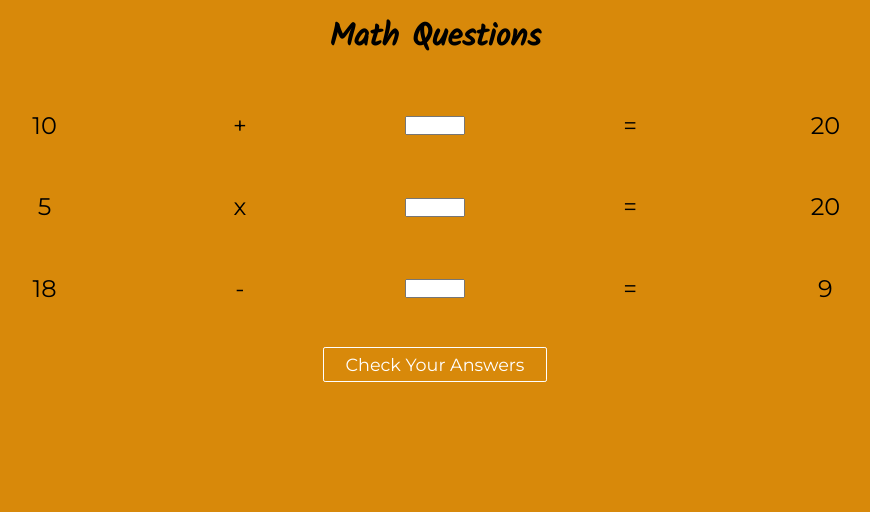
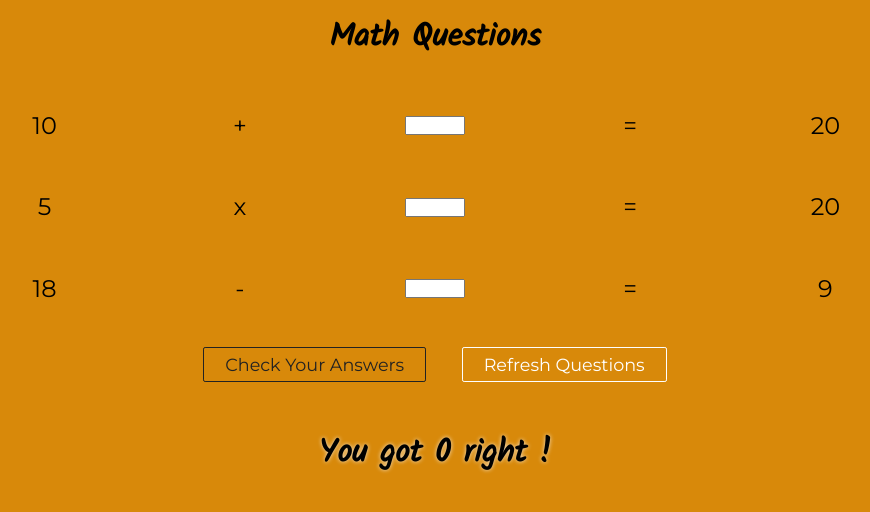
Before and after one commit to grford15/quizz-app, a React (Create React App) app: page /math in a window 1280 px wide. Both pictures are taken after a click on the button "Check Your Answers". Shown: the top 512 px of the page, without its empty margins (205-1075 px from the left). Built offline with nearby package versions, Linux system fonts and the light colour scheme.

Commit message:
added functionality to reveal score

```diff
--- a/src/App.css
+++ b/src/App.css
@@ -14,10 +14,12 @@
   --mainSpacing: 3px;
   --lightShadow: 2px 5px 3px 0px rgba(0, 0, 0, 0.5);
   --darkShadow: 4px 10px 5px 0px rgba(0, 0, 0, 0.5);
+  --bodyFont: 'Montserrat', sans-serif;
+  --displayFont: 'Kalam', cursive;
 }
 
 body {
-  font-family: 'Montserrat', sans-serif;
+  font-family: var(--bodyFont);
   line-height: 1.4;
   background-color: var(--primaryColor);
 }
@@ -25,5 +27,5 @@ body {
 h2 {
   font-size: 2em;
   margin-bottom: 0.75em;
-  font-family: 'Kalam', cursive;
+  font-family: var(--displayFont);
 }
--- a/src/components/MathQuiz.css
+++ b/src/components/MathQuiz.css
@@ -28,17 +28,21 @@
   align-items: center;
 }
 
+.answer-section {
+  text-align: center;
+}
+
 #answer-button {
   display: inline-block;
   padding: 0.35em 1.2em;
-  border: 0.1em solid #ffffff;
+  border: 0.1em solid var(--mainBlack);
   margin: 1em;
   border-radius: 0.12em;
   box-sizing: border-box;
   text-decoration: none;
-  font-family: 'Montserrat', sans-serif;
+  font-family: var(--bodyFont);
   font-weight: 300;
-  color: #ffffff;
+  color: var(--mainBlack);
   text-align: center;
   transition: all 0.2s;
   background-color: var(--primaryColor);
@@ -46,8 +50,8 @@
 }
 
 #answer-button:hover {
-  color: #000000;
-  background-color: #ffffff;
+  color: var(--mainWhite);
+  background-color: var(--mainBlack);
   cursor: pointer;
 }
 
@@ -57,3 +61,40 @@
     margin: 0.4em auto;
   }
 }
+
+#refresh-button {
+  display: inline-block;
+  padding: 0.35em 1.2em;
+  border: 0.1em solid var(--mainWhite);
+  margin: 1em;
+  border-radius: 0.12em;
+  box-sizing: border-box;
+  text-decoration: none;
+  font-family: var(--bodyFont);
+  font-weight: 300;
+  color: var(--mainWhite);
+  text-align: center;
+  transition: all 0.2s;
+  background-color: var(--primaryColor);
+  font-size: 1.1em;
+}
+
+#refresh-button:hover {
+  color: var(--mainBlack);
+  background-color: var(--mainWhite);
+  cursor: pointer;
+}
+
+@media all and (max-width: 30em) {
+   #refresh-button {
+    display: block;
+    margin: 0.4em auto;
+  }
+}
+
+#result {
+  font-family: var(--displayFont);
+  font-size: 2em;
+  margin-top: 1em;
+  text-shadow: #ffffffc2 0px 0px 4px;
+}
--- a/src/components/MathQuiz.js
+++ b/src/components/MathQuiz.js
@@ -9,9 +9,20 @@ class MathQuiz extends React.Component {
   answerQuestions = (e) => {
     e.preventDefault();
     console.log('Click !');
+    this.setState({
+      answered: true,
+    });
+  };
+
+  refreshQuestions = (e) => {
+    e.preventDefault();
+    this.setState({
+      answered: false,
+    });
   };
 
   render() {
+    const { answered } = this.state;
     return (
       <div className="math-container">
         <h2>Math Questions</h2>
@@ -42,6 +53,10 @@ class MathQuiz extends React.Component {
           <button onClick={this.answerQuestions} id="answer-button">
             Check Your Answers
           </button>
+          <button onClick={this.refreshQuestions} id="refresh-button">
+            Refresh Questions
+          </button>
+          {answered && <h4 id="result">You got 0 right !</h4>}
         </div>
       </div>
     );
```
